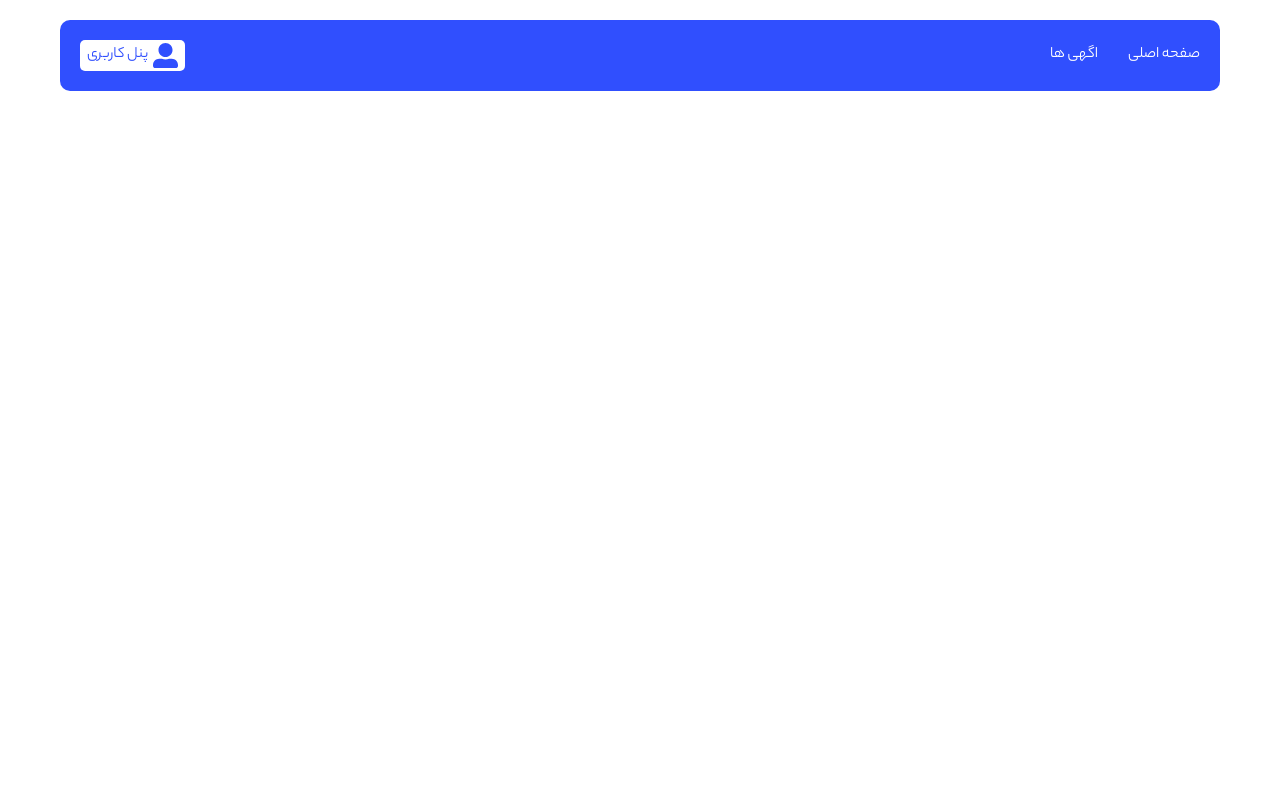
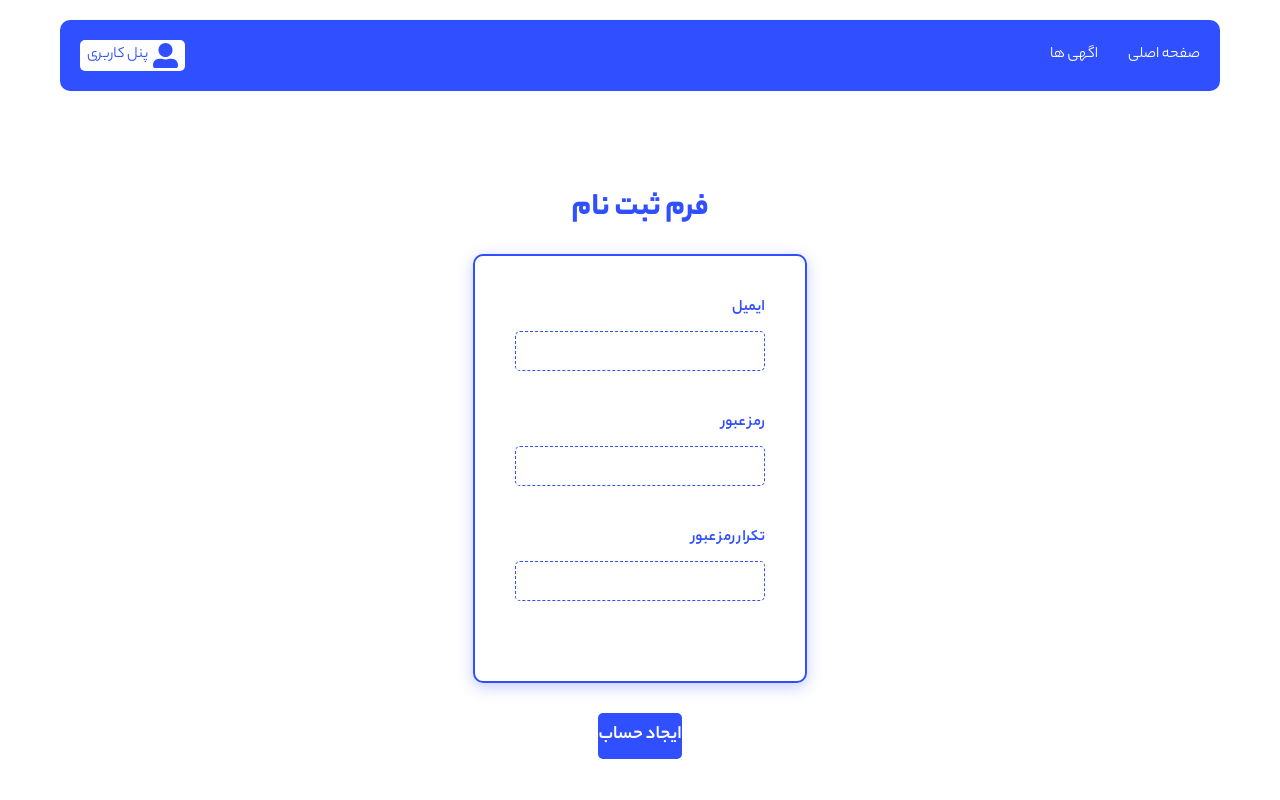
Before and after one commit to Mohammad-jf/real-state-server-actions, a Next.js app: page /signup in a window 1280 px wide. Before the commit this address had no page. Shown: the top 800 px of the page. Built offline with nearby package versions, Linux system fonts and the light colour scheme.

Commit message:
back to using api routes

```diff
--- a/src/app/layout.jsx
+++ b/src/app/layout.jsx
@@ -10,9 +10,9 @@ export const metadata = {
 export default function RootLayout({ children }) {
   return (
     <html lang="fa" dir="rtl">
-      <Layout>
-        <body className={yekan.className}>{children}</body>
-      </Layout>
+      <body className={yekan.className}>
+        <Layout>{children}</Layout>
+      </body>
     </html>
   );
 }
--- /dev/null
+++ b/src/app/signup/page.jsx
@@ -0,0 +1,7 @@
+import SignupPage from "src/components/templates/SignupPage";
+
+const Signup = () => {
+  return <SignupPage/>;
+};
+
+export default Signup;
--- /dev/null
+++ b/src/components/templates/SignupPage.jsx
@@ -0,0 +1,54 @@
+"use client";
+import signup from "src/actions/signup";
+import styles from "./signup.module.css";
+import { useState } from "react";
+
+const SignupPage = () => {
+  const [formD, setFormD] = useState({
+    email: "",
+    password: "",
+    rePassword: "",
+  });
+
+  const changeHandler = (e) => {
+    setFormD({
+      ...formD,
+      [e.target.name]: e.target.value,
+    });
+  };
+
+  return (
+    <div className={styles.form}>
+      <h4>فرم ثبت نام</h4>
+      <form>
+        <label htmlFor="email">ایمیل</label>
+        <input
+          type="text"
+          value={formD.email}
+          name="email"
+          id="email"
+          onChange={changeHandler}
+        />
+        <label htmlFor="password">رمز عبور</label>
+        <input
+          type="password"
+          value={formD.password}
+          name="password"
+          id="password"
+          onChange={changeHandler}
+        />
+        <label htmlFor="rePassword">تکرار رمز عبور</label>
+        <input
+          type="password"
+          value={formD.rePassword}
+          name="rePassword"
+          id="rePassword"
+          onChange={changeHandler}
+        />
+      </form>
+      <button type="submit">ایجاد حساب</button>
+    </div>
+  );
+};
+
+export default SignupPage;
--- /dev/null
+++ b/src/components/templates/signup.module.css
@@ -0,0 +1,74 @@
+.form {
+  display: flex;
+  flex-direction: column;
+  justify-content: center;
+  align-items: center;
+  height: 90vh;
+}
+
+.form h4 {
+  color: #304ffe;
+  font-weight: 600;
+  font-size: 2rem;
+  margin-bottom: 20px;
+}
+
+.form form {
+  display: flex;
+  flex-direction: column;
+  max-width: 700px;
+  box-shadow: #304ffe4a 0px 4px 15px;
+  border: 2px solid #304ffe;
+  padding: 40px;
+  border-radius: 10px;
+  margin-bottom: 30px;
+}
+
+.form label {
+  color: #304ffe;
+  margin-bottom: 10px;
+  font-weight: 400;
+}
+
+.form input {
+  margin-bottom: 40px;
+  width: 250px;
+  border: 1px #304ffe dashed;
+  color: grey;
+  border-radius: 5px;
+  padding: 10px;
+  direction: ltr !important;
+  font-size: 1rem;
+  height: 40px;
+}
+
+.form input:focus {
+  border: 1px #304ffe solid;
+  outline: none;
+}
+
+.form button {
+  border: none;
+  background-color: #304ffe;
+  color: #fff;
+  font-size: 1.2rem;
+  font-weight: 400;
+  border-radius: 5px;
+  transition: all ease-in 0.1s;
+  cursor: pointer;
+  padding: 8px 0;
+}
+.form button:hover {
+  transform: scale(1.05);
+}
+
+.form p {
+  color: grey;
+  font-size: 1.1rem;
+}
+
+.form a {
+  color: #304ffe;
+  margin-right: 10px;
+  border-bottom: 3px solid grey;
+}
```
Also changed, not shown: src/actions/signup.js (deleted, +0 -39 lines), src/app/api/auth/signup/route.js (added, +32 -0 lines), src/app/api/auth/[...nextauth]/route.js (renamed from src/app/api/[...nextauth]/route.js).
